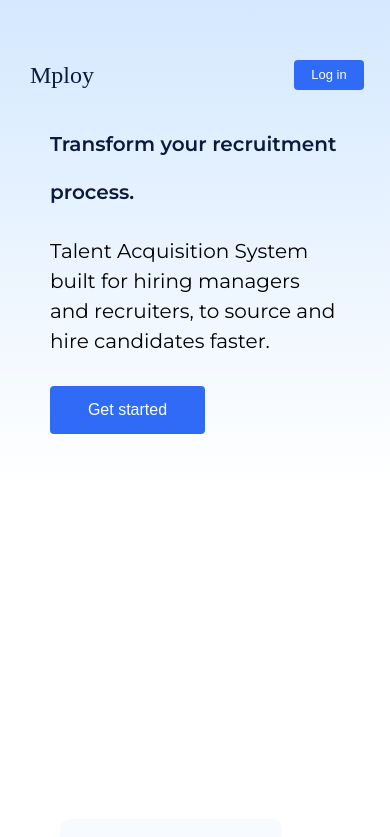
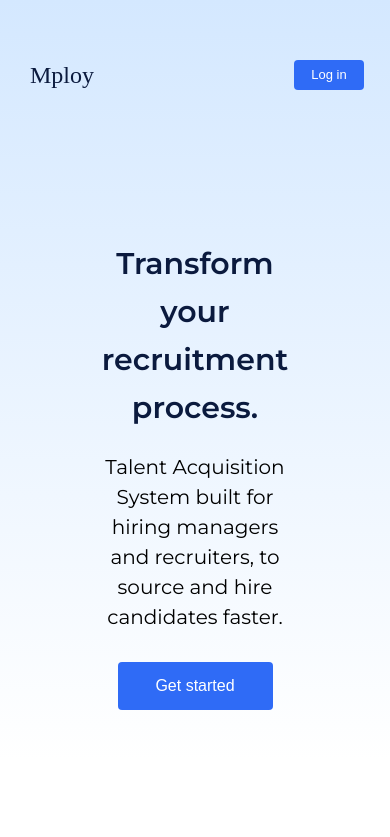
Before and after one commit to jerahmeel200/Mploy, a Next.js app: page / in a window 390 px wide. Shown: the top 837 px of the page. Built offline with nearby package versions, Linux system fonts and the light colour scheme; a web font is replaced by a local one.

Commit message:
feat: working on landing page responsiveness

```diff
--- a/src/component/landingPage/hero/hero.module.css
+++ b/src/component/landingPage/hero/hero.module.css
@@ -4,7 +4,11 @@
     rgba(212, 232, 255, 1),
     rgba(255, 255, 255, 1)
   );
-  padding: 50px;
+
+  padding: 150px 100px 50px 100px;
+
+  background-size: cover;
+  background-position: center;
   margin: auto;
   position: relative;
 }
@@ -20,19 +24,19 @@
 
 .wrapper {
   margin-top: 70px;
-  display: flex;
-  flex-wrap: wrap; /* Wrap elements for smaller screens */
-  justify-content: center;
   width: 100%;
   display: flex;
+  justify-content: center;
+  /* align-items: flex-start; */
 }
 
 .imgContainer {
+  /* background-color: brown; */
   width: 100%;
   max-width: 848px;
   height: 100%;
   max-height: 360px;
-  margin-left: -120px; /* Add some space between image and text */
+  margin-left: -120px;
 }
 
 .image {
@@ -40,10 +44,11 @@
   height: 100%;
   /* width: 100%; */
   max-width: 1000px;
-  /* height: 100%; */ /* Maintain aspect ratio */
+  /* height: 100%; */
 }
 
 .textContainer {
+  /* background-color: blue; */
   width: 100%;
   max-width: 505px;
 }
@@ -76,18 +81,50 @@
   text-align: center;
 }
 
+@media screen and (max-width: 1280px) {
+  .title {
+    font-size: 48px;
+  }
+  .imgContainer {
+    display: none;
+  }
+  .textContainer {
+    text-align: center;
+  }
+  .btn {
+    /* background-color: red; */
+    display: flex;
+    justify-content: center;
+  }
+}
+
 @media screen and (max-width: 1024px) {
   .title {
     font-size: 36px;
   }
 
-  .imgContainer {
-    order: 2;
-    margin-bottom: 10px; /* Adjust space between image and text */
+  .post {
+    flex-direction: column;
+    justify-content: center;
+    align-items: center;
   }
 
   .textContainer {
+    order: 2;
+    text-align: center;
+    margin-top: 20px;
+    min-width: 100%;
+  }
+
+  .imgContainer {
     order: 1;
+    text-align: center;
+    min-width: 100%;
+  }
+
+  .image {
+    max-width: 100%;
+    height: auto;
   }
 }
 
@@ -95,20 +132,14 @@
   .title {
     font-size: 24px;
   }
-
-  .imgContainer {
-    display: none;
-  }
-  .btn button {
-    text-align: center;
-  }
-  /* .textContainer {
-    text-align: center;
-  } */
 }
 
 @media screen and (max-width: 640px) {
   .title {
-    font-size: 20px;
+    font-size: 30px;
+  }
+
+  .textContainer {
+    gap: 5px;
   }
 }
--- a/src/component/landingPage/steps/Steps.jsx
+++ b/src/component/landingPage/steps/Steps.jsx
@@ -4,7 +4,7 @@ const Steps = () => {
   return (
     <div className={styles.container}>
       <div className="main">
-        <div className={styles.post}>
+        <div className={styles.wrapper}>
           <div className={styles.textContainer}>
             <h1 className={styles.title}>Recruit in 3 easy steps</h1>
             <p className={styles.postDesc}>
--- a/src/component/landingPage/steps/steps.module.css
+++ b/src/component/landingPage/steps/steps.module.css
@@ -3,6 +3,11 @@
   padding: 100px 0;
   height: 640px;
   margin: 0 auto;
+}
+.wrapper {
+  display: flex;
+  /* gap: 50px; */
+  justify-content: space-between;
 }
 
 .title {
@@ -13,14 +18,6 @@
   color: white;
   font-family: "montserrat", serif;
   margin-bottom: 10px;
-}
-
-.post {
-  display: flex;
-  width: 100%;
-  gap: 100px;
-  padding: 50px 70px;
-  justify-content: space-between;
 }
 
 .textContainer {
@@ -34,25 +31,14 @@
   max-width: 550px;
   width: 100%;
 }
-.stepsContainer,
+/* .stepsContainer,
 .textContainer {
-  /* flex: 1; */
+  flex: 1;
   width: 50%;
-}
-.image {
+} */
+/* .image {
   object-fit: contain;
-}
-.steps {
-  background-color: white;
-
-  height: 91px;
-  border-radius: 10px;
-  display: flex;
-  align-items: center;
-  /* padding-left: 30px; */
-  /* gap: 20px; */
-  /* margin-bottom: 10px; */
-}
+} */
 
 .steps p {
   font-family: "montserrat", serif;
@@ -112,6 +98,10 @@
   .container {
     height: auto;
   }
+  .wrapper {
+    flex-direction: column;
+    gap: 60px;
+  }
 
   .post {
     flex-direction: column;
```
